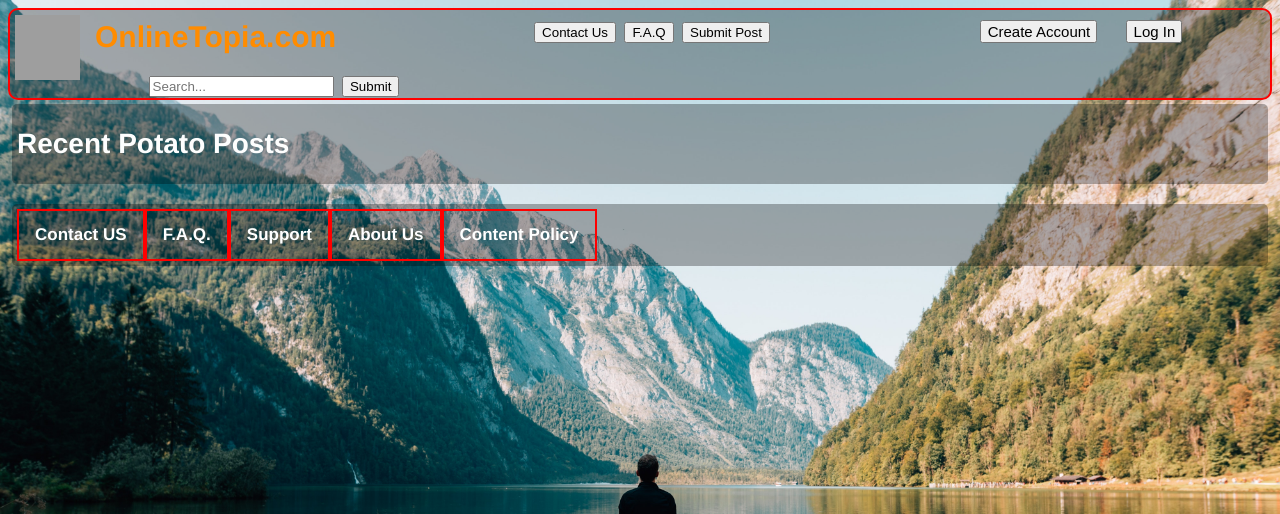
After one commit to MattieWasTaken/WebDevSec, a PHP site: page /gaming.php in a window 1280 px wide. The commit adds this page. Shown: the top 514 px of the page. Run offline with PHP 8.4, Linux system fonts and the light colour scheme; data that the repository does not hold is empty; grey boxes are pictures that could not be loaded.

Commit message:
Post Edits

```diff
--- /dev/null
+++ b/gaming.php
@@ -0,0 +1,107 @@
+<!DOCTYPE html>
+<html>
+
+<head>
+<title>Potato Forum </title>
+<link rel="stylesheet" ref="stylesheet" href="style.css"/>
+
+</head>
+<header>
+<div>
+<img src="https://i.ibb.co/894Xm19/278471543-727015038329277-2731362503377802712-n.png" alt="Site Logo" border="0" style="width:75px; height:75px;" img align="left">
+
+    <div class="row">
+
+        <div class="column left">
+           <a href="index.php"> <p class="mainheading" > OnlineTopia.com </p></a>
+
+            <form action="/action_page.php">
+                <input type="text" name="q" id="" placeholder="Search...">
+                <button type="submit">Submit</button>
+            </form>
+        </div>
+
+        <div class="column middle">
+            <a href="aboutus.php"><button>Contact Us</button></a>
+            <a href="FAQ.php"><button>F.A.Q</button></a>
+            <a href="createpost.php"><button>Submit Post</button></a>
+            <br>
+        </div>
+
+        <div class="column right">
+            <button class="smallbutton" href="#CreateAcc"> Create Account </button>
+            <button class="smallbutton" href="#LOGINPAGE"> Log In </button>
+        </div>
+
+    </div>
+
+</div>
+
+</header>
+
+<body>
+<div class="subforum-title">
+                <h1>Recent Potato Posts</h1>
+            </div>
+
+<div class="subforum">
+
+			<?php
+            include 'databaseConnection.php';
+            $query = "SELECT * FROM forum_posts WHERE subtopic='gaming'ORDER BY `topic_id` DESC LIMIT 10;";
+            $result = mysqli_query($conn, $query);
+            $resultCheck = mysqli_num_rows($result);
+            $counter=0;
+            while($rows[]=mysqli_fetch_array($result)){
+                $potatoTitle1= $rows[$counter]['title'];
+                $potatoTopicID1 = $rows[$counter]['topic_id'];
+                $potatoUserID1 = $rows[$counter]['user_id'];
+                $potatoContent1 = nl2br($rows[$counter]['content']);
+                echo "
+                <div class='subforum-row'>
+        <div class='subforum-icon subform-column center'>
+                 <p>upvote counters</p>
+            </div>
+
+                <form method='GET'>
+                        <div class='subforum-description subform-column'>
+                        <input type='hidden' name='$potatoTopicID1'$potatoTopicID1>
+                        <h1> <a href='Post.php?topic_id=$potatoTopicID1'>$potatoTitle1</a></h1>
+                        <p>Click To View Post!</p></div></form>
+
+                        <div class='subforum-statistics subform-column center'>
+                        <span>24 Comments | 3 Users Viewing</span>
+                    </div>
+
+                    <div class='subforum-info subforum-column'>
+                      <b> <a href=''>Last Post</a> </b> By <a href=''>$potatoUserID1</a>
+                        <br>
+                        On <small>22 Apr 2022</small>
+                    </div>
+                    </div>
+                    </div>
+                        ";
+                $counter++;
+
+
+            }
+
+            ?>
+
+
+
+
+</body>
+<footer>
+	<div class="footerarea">
+		<a href="ContactUs.php"> <f style = "border:red; border-width:2px; border-style:solid;">Contact US</f></a>
+        <a href="FAQ.php"><f  style = "border:red; border-width:2px; border-style:solid;">F.A.Q.</f></a>
+        <a href="support.php"><f style = "border:red; border-width:2px; border-style:solid;">Support</f></a>
+		<a href="aboutus.php"> <f style = "border:red; border-width:2px; border-style:solid;">About Us</f></a>
+        <a href="contentpolicy.php"><f href="#Content Policy" style = "border:red; border-width:2px; border-style:solid;">Content Policy</f></a>
+	</div>
+
+
+	</footer>
+
+</html>
--- a/style.css
+++ b/style.css
@@ -7,17 +7,21 @@
 html{
     font-size:14px;
     font-family:'Franklin Gothic Medium', 'Arial Narrow', Arial, sans-serif;
-    background-color:rgb(0, 0, 0);
+    background-image: url("pexels-s-migaj-747964.jpg");
+    background-repeat: no-repeat;
+    background-size:cover;
     color: #fefefe;
 }
 
 a{
-    color: #ff0042;
+    color: #77B2FF;
     font-weight: bolder;
     text-decoration: none;
 }
 
+
 h1{
+
     font-size: 16;
     font-weight: bolder;
 }
@@ -27,6 +31,7 @@ h1{
 .topnav{
     overflow: hidden;
     background-color: gray;
+    opacity: 0.0;
 }
 
 .topnav a{
@@ -78,6 +83,7 @@ h1{
 
 .subforum-title{
     background-color: gray;
+    background: rgba(0,0,0,0.3);
     padding: 5px;
     border-radius:5px;
     margin: 4px;
@@ -101,6 +107,8 @@ p{
     margin-bottom: 4px;
     border-radius: 5px;
     background-color: #111314;
+    background: rgba(0,0,0,0.3);
+    margin-left: 1px;
 }
 
 center{
@@ -116,6 +124,11 @@ center{
 .subforum-info{
     padding: 10px;
     margin-top: 0px;
+    margin-bottom: 4px;
+    margin-left: 1px;
+    border-radius: 5px;
+    background-color: #111314;
+    background: rgba(0,0,0,0.3);
 }
 
 /*Search Box*/
@@ -147,6 +160,7 @@ center{
 /*INDIVIDUAL POSTS*/
 .post-content{
 background-color: rgb(124, 69, 69);
+background: rgba(0,0,0,0.3);
 padding: 5px;
 border-radius: 5px;
 margin: 4px;
@@ -154,6 +168,7 @@ margin: 4px;
 
 .post-title{
     background-color: gray;
+    background: rgba(0,0,0,0.3);
     padding: 5px;
     border-radius:5px;
     margin: 4px;
@@ -171,6 +186,7 @@ margin: 4px;
 
 .make-post{
     background-color: rgb(104, 75, 89);
+    background: rgba(0,0,0,0.3);
     padding: 5px;
     border-radius:5px;
     margin: 4px;
@@ -189,6 +205,7 @@ vertical-align: top;
     border: 10px solid #aaa;
     border-radius: 10px;
     background-color: white;
+    background: rgba(0,0,0,0.3);
     width: 750px;
     height: 500px;
     padding: 10px;
@@ -202,14 +219,18 @@ vertical-align: top;
 /*Footer*/
 .footerarea {
 background-color: rgb(124, 69, 69);
+background: rgba(0,0,0,0.3);
 padding: 5px;
 border-radius: 5px;
 margin: 4px;
+color: #fff;
 }
 
 .footerarea{
     overflow: hidden;
     background-color: gray;
+    background: rgba(0,0,0,0.3);
+    color: #fff;
 }
 
 .footerarea f{
@@ -220,17 +241,21 @@ margin: 4px;
     padding: 14px 16px;
     text-decoration: none;
     font-size: 17px;
+    color: #fff;
 }
 
 .footerarea f:hover{
     background-color: white;
+    background: rgba(0,0,0,0.3);
     color: black;
-    padding: 15px
+    padding: 15px;
+    color: #fff;
 }
 
 /*Image*/
 img{
     padding: 5px;
+    opacity: 1;
 }
 
 .mainheading{
@@ -238,6 +263,7 @@ img{
     margin: 10px;
     text-align: left;
     color: darkorange;
+    opacity: 1;
 }
 
 .smallbutton{
@@ -246,13 +272,15 @@ img{
     padding-right: 5px;
     text-align: right;
     color: black;
+    opacity: 1;
 }
 
 header{
     position: variable;
     width: 100%;
     text-align: center;
-    background: gray;
+    background-color: gray;
+    background: rgba(0,0,0,0.3);
     border-color: red;
     border-style: solid;
     border-width: 2px;
@@ -295,3 +323,10 @@ trending{
     border-style: solid;
     border-width: 2px;
 }
+
+#faq-box{
+    background-color: white;
+    width: 750px;
+    height: 500px;
+    padding: 10px;
+}
```
Also changed, not shown: ContactUs.php (added, +114 -0 lines), FAQ.php (+9 -9 lines), Post.php (+10 -0 lines), aboutus.php (+8 -7 lines), createpost.php (+11 -0 lines), index.php (+9 -8 lines), lifestyle.php (added, +96 -0 lines), plugin.js (deleted, +0 -11 lines), potato.php (added, +96 -0 lines), support.php (+5 -5 lines), milky-way-starry-sky-night-sky-star-956999.jpeg (added), pexels-s-migaj-747964.jpg (added).
